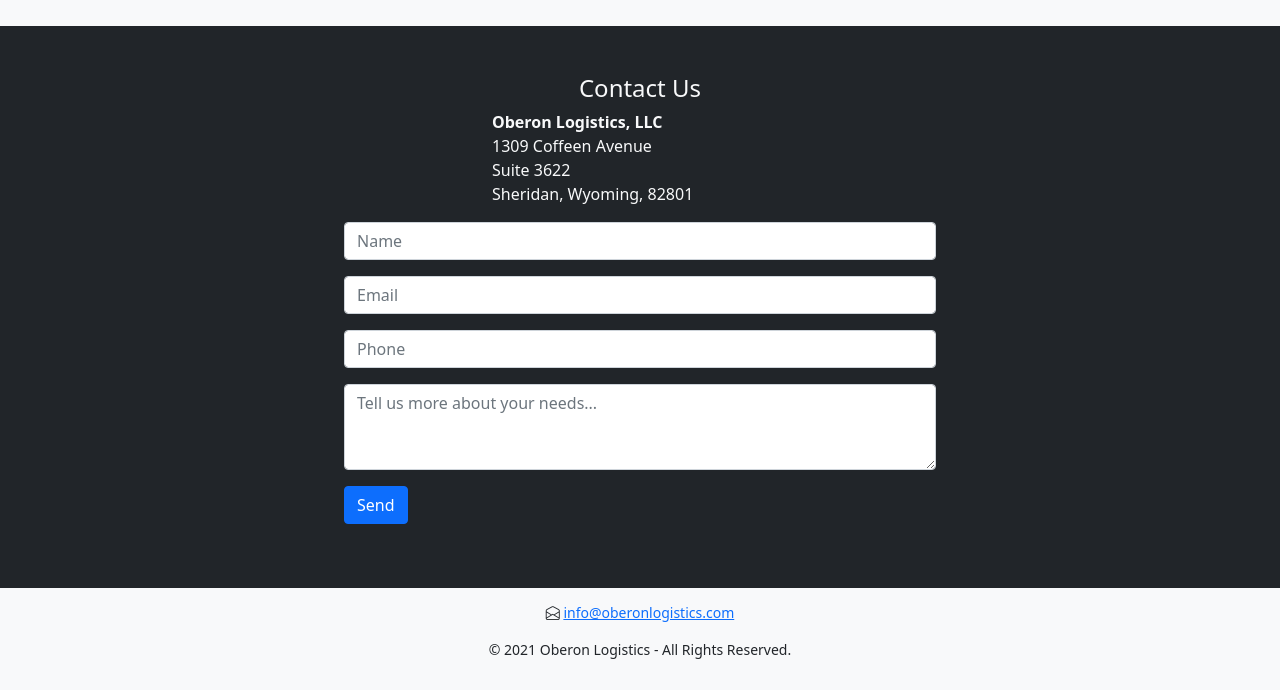
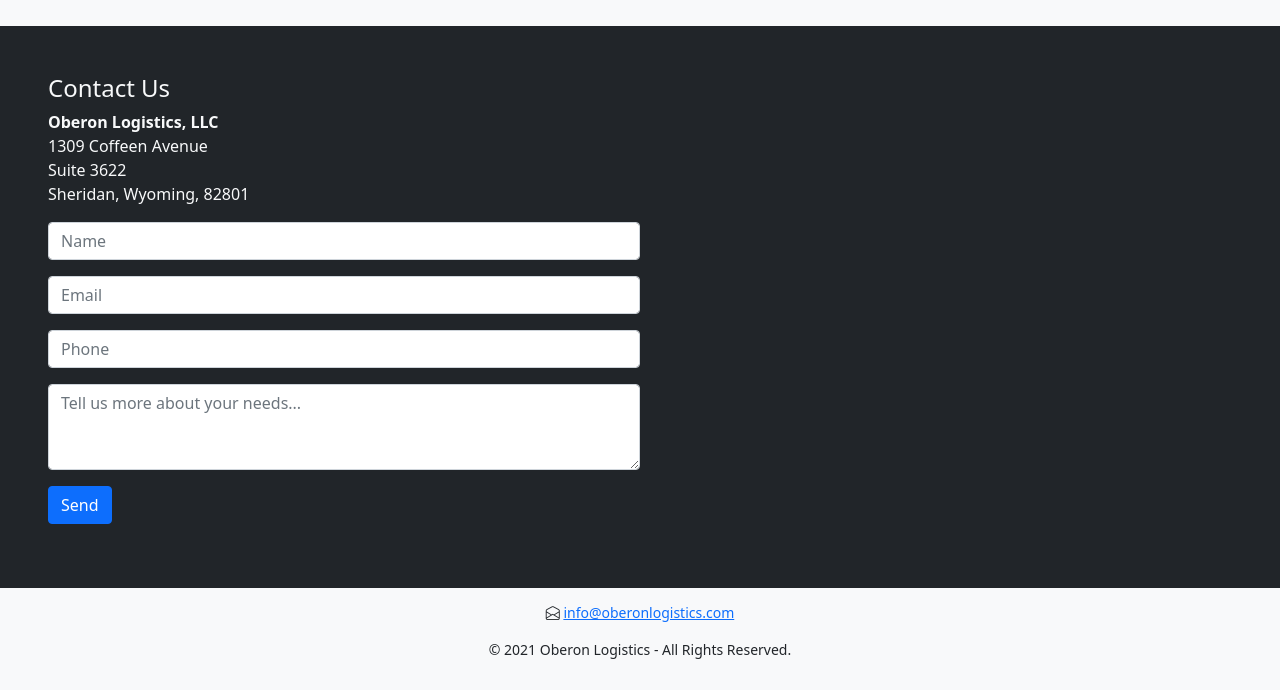
Before and after one commit to oberonsolutions/oberonlogistics-web, a plain HTML site: page public/index.html in a window 1280 px wide. Shown: the part 1946-2636 px from the top of the page. Drawn offline with nearby package versions, Linux system fonts and the light colour scheme.

Commit message:
Adjust formatting for contact-us

```diff
--- a/public/index.html
+++ b/public/index.html
@@ -141,9 +141,9 @@
     </div>
   </div>
 
-  <div id="contact-us" class="content container-fluid bg-dark text-light text-center p-5">
+  <div id="contact-us" class="content container-fluid bg-dark text-light mx-auto p-5">
     <h4>Contact Us</h4>
-    <div class="col col-lg-3 mx-auto text-start">
+    <div class="col col-lg-3">
       <address>
         <strong>Oberon Logistics, LLC</strong><br>
         1309 Coffeen Avenue<br>
@@ -151,7 +151,7 @@
         Sheridan, Wyoming, 82801
       </address>
     </div>
-    <div class="col col-lg-6 mx-auto text-start">
+    <div class="col col-lg-6">
       <form id="form-lead">
         <div class="mb-3">
           <input type="text" class="form-control" name="name" placeholder="Name" required>
```
